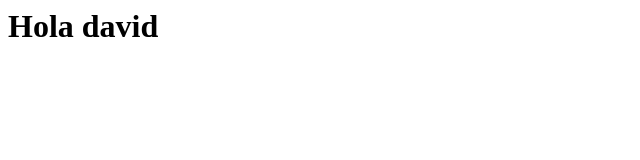
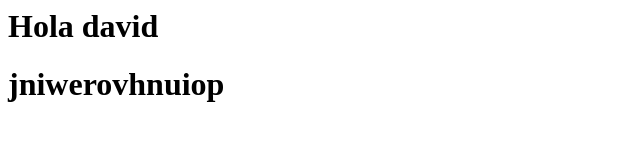
Before and after one commit to davidgmz28/davidgmz28.github.io, a plain HTML site: page index.html in a window 1280 px wide. Shown: the whole page, without its empty margins (0-640 px from the left). Drawn offline with Linux system fonts and the light colour scheme.

Commit message:
continuacion
continuamos probando

```diff
--- a/index.html
+++ b/index.html
@@ -1 +1,2 @@
 <h1>Hola david</h1>
+<h1>jniwerovhnuiop</h1>
```
